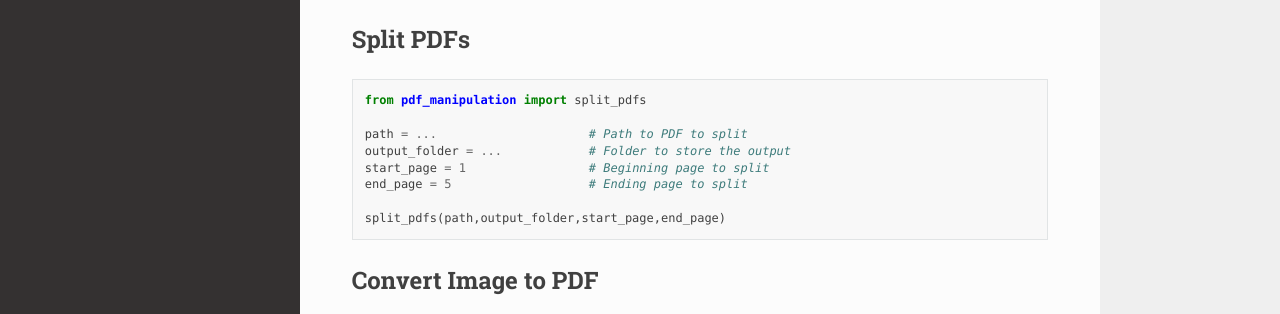
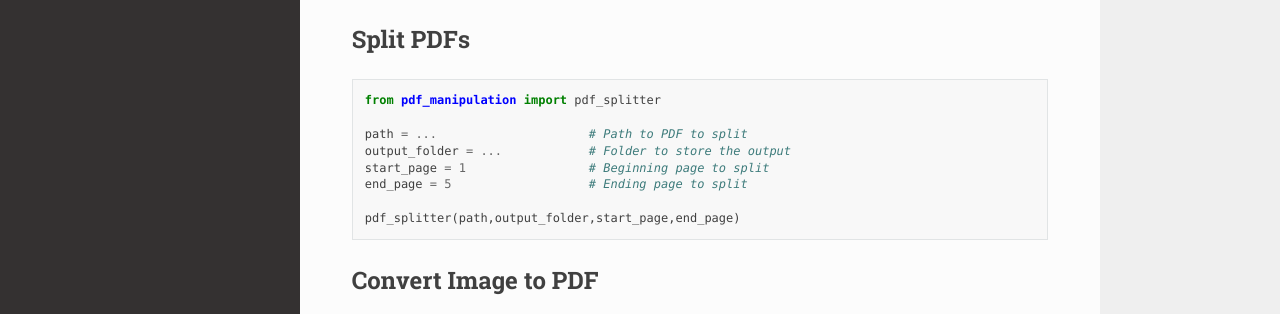
Before and after one commit to kvasu2/PDF-manipulation, a Sphinx documentation site: the page built from docs/usage.rst, in a window 1280 px wide and 1101 px high. Shown: the part 432-746 px from the top of the window. Built offline with Sphinx 7.4.7 and the Read the Docs theme 2.0.0, drawn with Linux system fonts in a browser that asks for light colours.

Commit message:
refactor: Update import statements for PDF manipulation functions in usage documentation

```diff
--- a/docs/usage.rst
+++ b/docs/usage.rst
@@ -23,14 +23,14 @@ Split PDFs
 
 .. code-block:: python
 
-    from pdf_manipulation import split_pdfs
+    from pdf_manipulation import pdf_splitter
 
     path = ...                     # Path to PDF to split
     output_folder = ...            # Folder to store the output
     start_page = 1                 # Beginning page to split
     end_page = 5                   # Ending page to split
 
-    split_pdfs(path,output_folder,start_page,end_page)
+    pdf_splitter(path,output_folder,start_page,end_page)
 
 Convert Image to PDF
 --------------------
```
